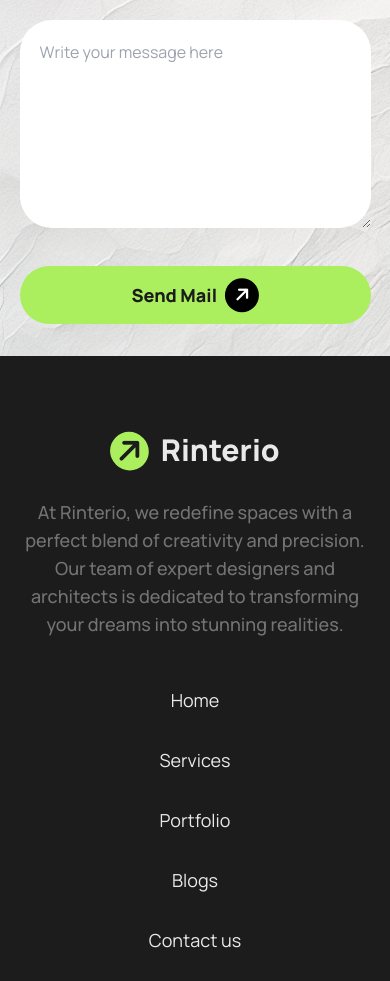
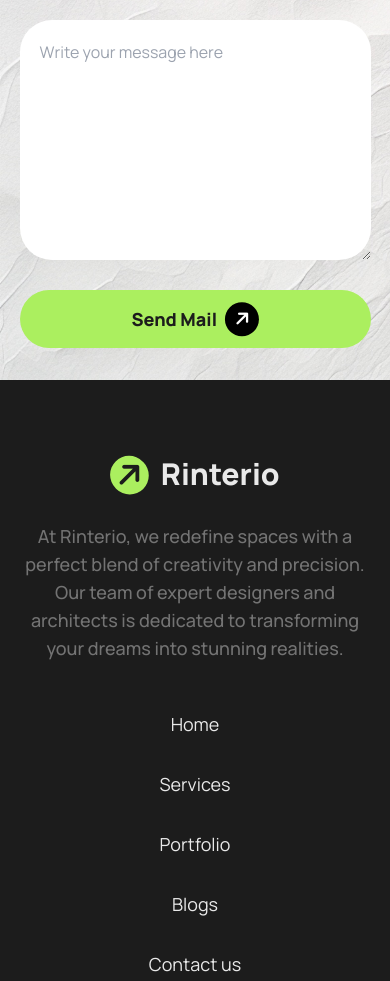
Before and after one commit to rafirabby13/ph-assignment-03, a plain HTML site: page index.html in a window 390 px wide. Shown: the part 9706-10687 px from the top of the page. Drawn offline with nearby package versions, Linux system fonts and the light colour scheme.

Commit message:
worked on overall section, Alhamdulillah

```diff
--- a/index.html
+++ b/index.html
@@ -530,14 +530,14 @@ Thoughtful, liveable environments tailored to enhance your lifestyle.</p>
 
                             <div class="lg:col-span-2">
                                 <textarea
-                                    class="bg-white p-5 rounded-[32px]  w-full h-52"
+                                    class="bg-white p-5 rounded-[32px]  w-full h-60 "
                                     name id
                                     placeholder="Write your message here"></textarea>
                             </div>
 
                         </div>
                         <button
-                            class="px-5 py-3 rounded-full bg-[#ABEF5F] text-[#1C1C1C] font-extrabold text-lg flex gap-2 items-center justify-center w-full mt-8">Send
+                            class="px-5 py-3 rounded-full bg-[#ABEF5F] text-[#1C1C1C] font-extrabold text-lg flex gap-2 items-center justify-center w-full mt-6 lg:mt-8">Send
                             Mail<i
                                 class="fa-solid fa-arrow-up bg-black text-white px-2.5 py-2 rounded-full  rotate-45"></i></button>
 
```
